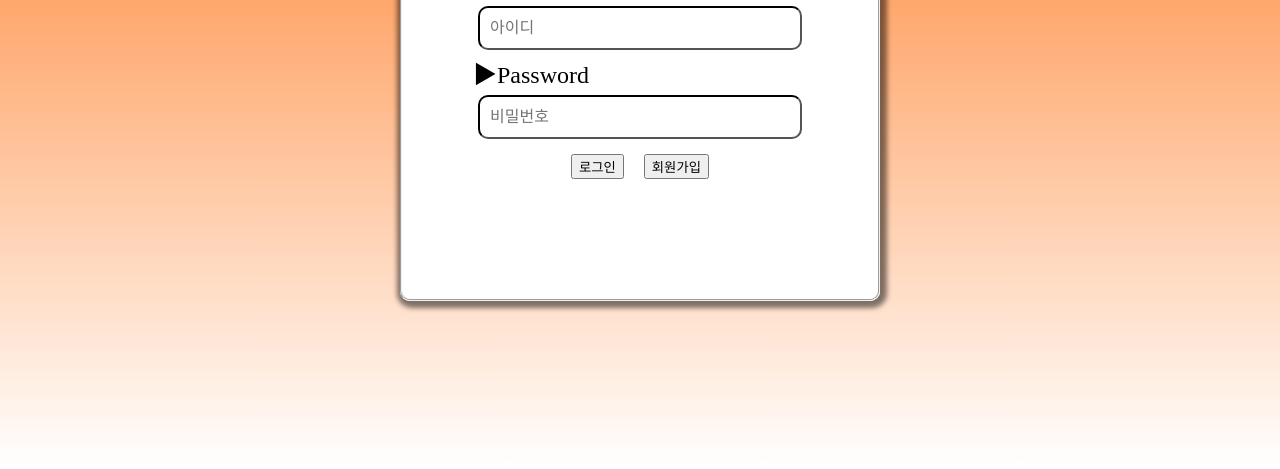
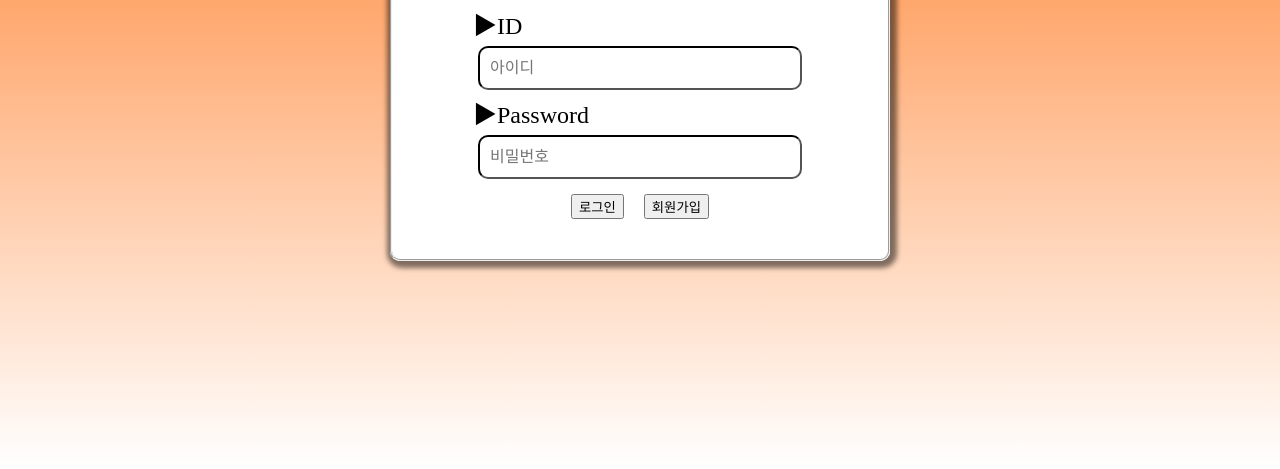
Before and after one commit to idenist/fantamin-C, a plain HTML site: page index.html in a window 1280 px wide. Shown: the part 347-816 px from the top of the page. Drawn offline with Linux system fonts and the light colour scheme.

Commit message:
Update index.html

```diff
--- a/index.html
+++ b/index.html
@@ -23,8 +23,8 @@
             align-items: center;  /* 교차축 방향 가운데 정렬 */
             box-shadow : 2px 2px 5px 5px rgba(0, 0, 0, 0.5); /* 그림자 효과 */
             border-radius : 10px; /* 모서리를 둥글게 */
-            width : 60vh;
-            height : 60vh;
+            width : 500px;
+            height : 400px;
             background-color: #ffffff;
             box-sizing : border-box; /* width와 height를 여백, 테두리 모두 포함해서 각각 500px, 400px이 되도록 */
         }
```
